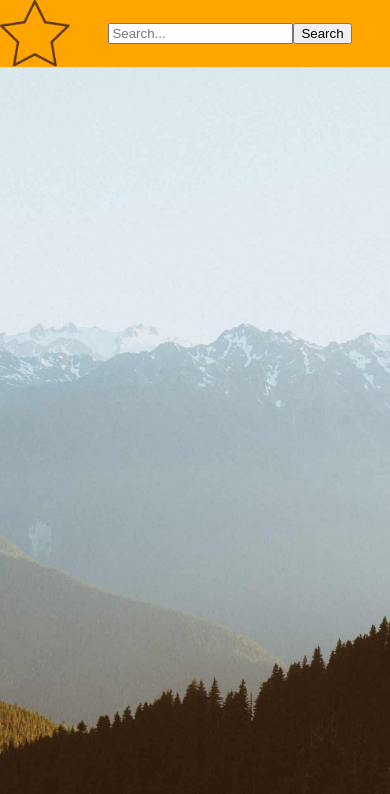
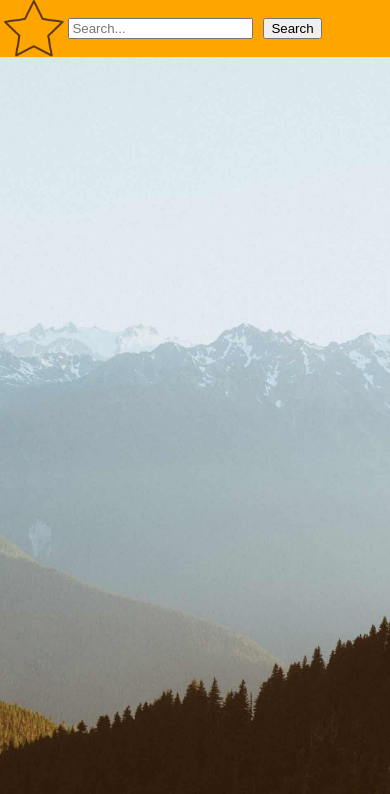
Before and after one commit to JAbarca09/TrentsWeatherApplication, a React (Create React App) app in the folder weatherapp/: page / in a window 390 px wide. Shown: the top 794 px of the page. Built offline with nearby package versions, Linux system fonts and the light colour scheme.

Commit message:
Add basic mobile media query

```diff
--- a/weatherapp/src/components/SearchBar.js
+++ b/weatherapp/src/components/SearchBar.js
@@ -14,13 +14,12 @@ const SearchBar = () => {
 
   return (
     <div className={classes.container}>
-      <img
-        width="70px"
-        src={emptyStar}
-        alt="empty star"
-      />
+      <div className={classes.imageContainer}>
+        <img width="60px" src={emptyStar} alt="empty star" />
+      </div>
       <form onSubmit={handleFormSubmit}>
         <input
+          className={classes.searchBar}
           type="text"
           placeholder="Search..."
           ref={cityQueryRef}
--- a/weatherapp/src/components/SearchBar.module.css
+++ b/weatherapp/src/components/SearchBar.module.css
@@ -1,11 +1,29 @@
 .container {
-    display: grid;
-    grid-template-columns: 0.2fr 3fr;
-    background-color: orange;
+  display: grid;
+  grid-template-columns: 1fr 3fr 1fr;
+  background-color: orange;
 }
 
 .container > form {
-    display: flex;
-    justify-content: center;
-    align-items: center;
+  display: flex;
+  justify-content: center;
+  align-items: center;
 }
+
+.imageContainer {
+  display: flex;
+  justify-content: center;
+}
+
+.searchBar {
+  margin-right: 10px;
+}
+
+/* Mobile first */
+@media only screen and (max-width: 320px) {
+  .container {
+    display: grid;
+    grid-template-columns: 0.9fr 3fr;
+    background-color: orange;
+  }
+}
```
